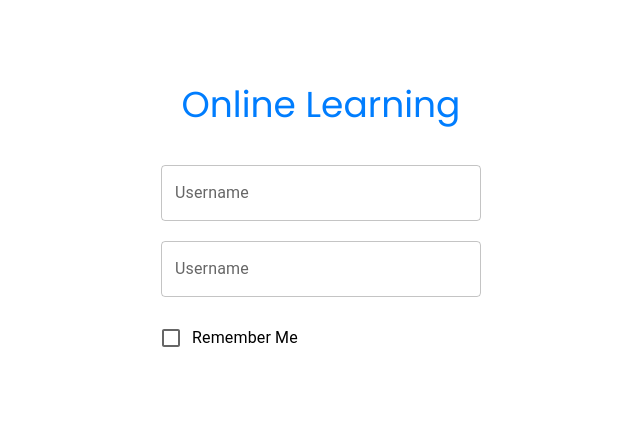
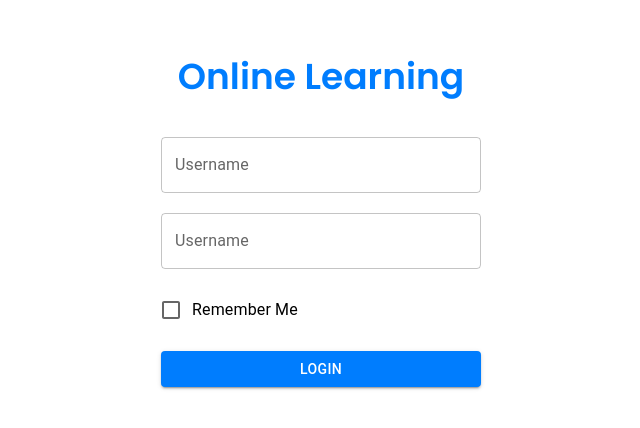
Before and after one commit to Sandun-Induranga/Learning-Management-System, a React (Vite) app in the folder frontend/: page / in a window 1280 px wide. Shown: the part 178-606 px from the top of the page, without its empty margins (319-959 px from the left). Built offline with nearby package versions, Linux system fonts and the light colour scheme.

Commit message:
Login Page Updated

```diff
--- a/frontend/src/pages/Login/Login.tsx
+++ b/frontend/src/pages/Login/Login.tsx
@@ -1,10 +1,12 @@
-import { Checkbox, FormControlLabel, TextField } from "@mui/material";
+import { Button, Checkbox, FormControlLabel, TextField } from "@mui/material";
 
 const Login = () => {
   return (
     <main className="flex flex-col justify-center items-center gap-10 h-screen">
-      <h1 className="text-4xl text-sky-edited-500">Online Learning</h1>
-      <form className="w-1/4 flex flex-col gap-y-5">
+      <h1 className="text-4xl text-sky-edited-500 font-semibold">
+        Online Learning
+      </h1>
+      <form className="md:w-1/4 flex flex-col gap-y-5">
         <TextField
           type="text"
           label="Username"
@@ -18,6 +20,9 @@ const Login = () => {
           className="!border-sky-edited-500"
         ></TextField>
         <FormControlLabel control={<Checkbox />} label="Remember Me" />
+        <Button variant="contained" className="!bg-sky-edited-500">
+          Login
+        </Button>
       </form>
     </main>
   );
```
